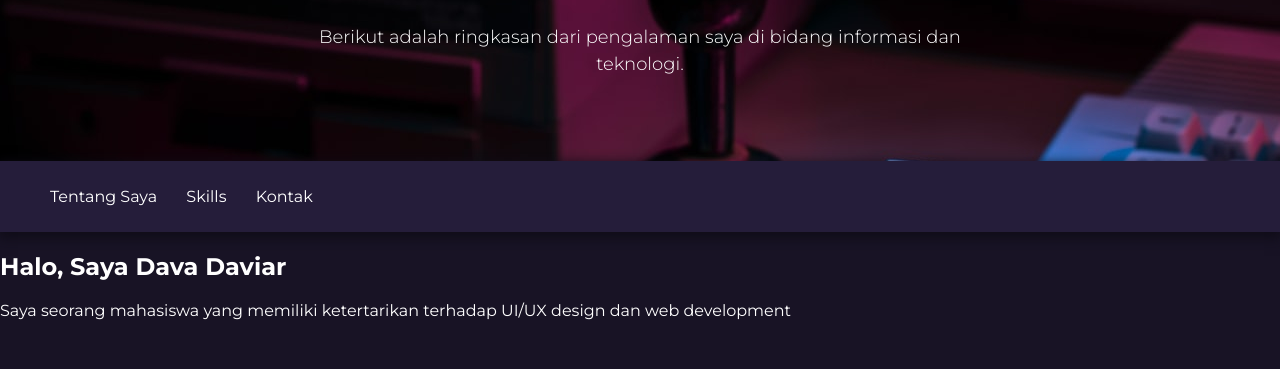
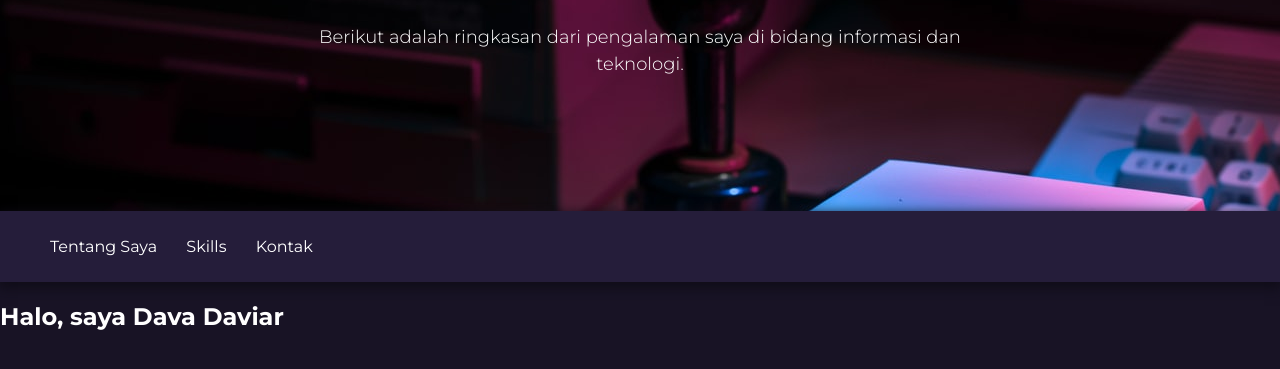
Before and after one commit to davadaviar/webprofile, a plain HTML site: page index.html in a window 1280 px wide. Shown: the part 139-508 px from the top of the page. Drawn offline with Linux system fonts and the light colour scheme.

Commit message:
Experiment styling

```diff
--- a/assets/style.css
+++ b/assets/style.css
@@ -15,7 +15,7 @@ body {
 
 .jumbotron {
     width: 100%;
-    min-height: 300px;
+    min-height: 350px;
     background-image: url(/assets/images/computer.jpg);
     object-fit: cover;
     object-position: center;
@@ -60,6 +60,11 @@ nav a:hover {
     text-decoration: underline;
 }
 
+
+
+
+
+
 @media screen and (max-width: 1000px) {
 
     .jumbotron {
@@ -75,4 +80,6 @@ nav a:hover {
     nav {
         text-align: center;
     }
+
+
 }
--- a/index.html
+++ b/index.html
@@ -25,10 +25,9 @@
     </header>
 
     <main>
-        <div class="container" id="perkenalan-diri">
-            <article>
-                <h1>Halo, Saya Dava Daviar</h1>
-                <p>Saya seorang mahasiswa yang memiliki ketertarikan terhadap UI/UX design dan web development</p>
+        <div id="content">
+            <article id="perkenalan">
+                <h2>Halo, saya Dava Daviar</h2>
             </article>
         </div>
     </main>
```
